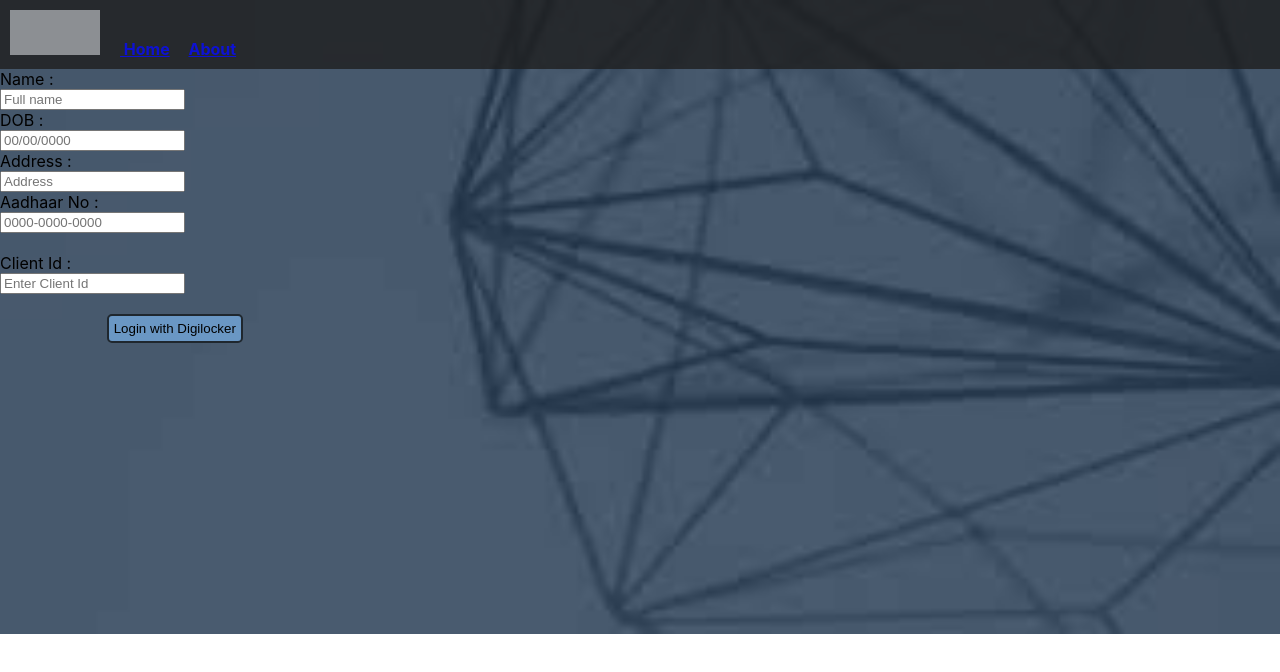
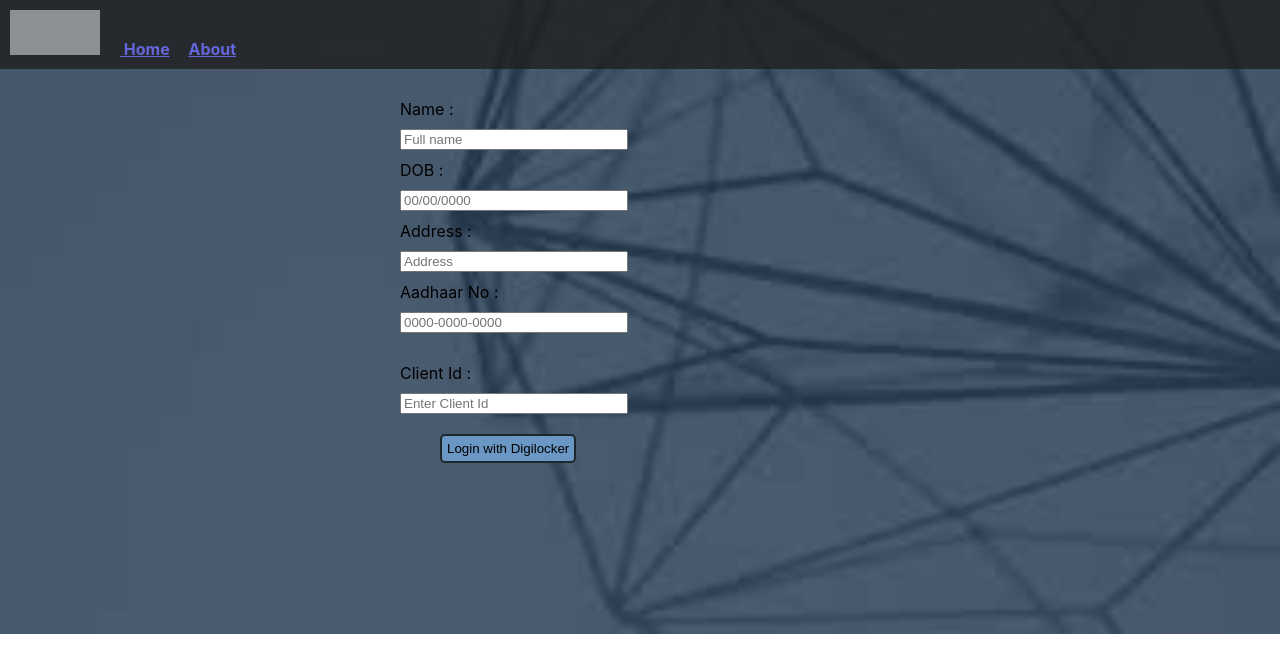
Before and after one commit to mundhegv15/myrepo, a React (Create React App) app: page / in a window 1280 px wide. Shown: the top 672 px of the page. Built offline with nearby package versions, Linux system fonts and the light colour scheme; grey boxes are pictures that could not be loaded.

Commit message:
added style

```diff
--- a/src/App.css
+++ b/src/App.css
@@ -64,11 +64,14 @@ div{
   background-color: hsl(0, 2%, 12%);
   padding: 10px;
   font-weight: bold;
-  padding-bottom: 10px;
   opacity: 0.8;
+
 }
 a {
+  font: bold;
+  color:rgb(107, 107, 247);
   margin-right: 15px;
+  margin-top: 10px;
 }
 
 a:hover {
@@ -82,7 +85,7 @@ button {
   border: 2px solid rgb(31, 39, 46);
   border-radius: 5px;
   cursor: pointer;
-  margin-left: 8em;
+  margin-left: 3em;
 }
 
 body{
@@ -97,3 +100,17 @@ img{
   padding-right: 20px;
   opacity: 5;
 }
+form{
+  margin-top: 30px;
+  margin-left: 400px;
+
+}
+input{
+  width: 25%;
+  margin-top: 10px;
+  margin-bottom: 10px;
+}
+button:hover{
+  color: cyan;
+  background-color: blue;
+}
```
